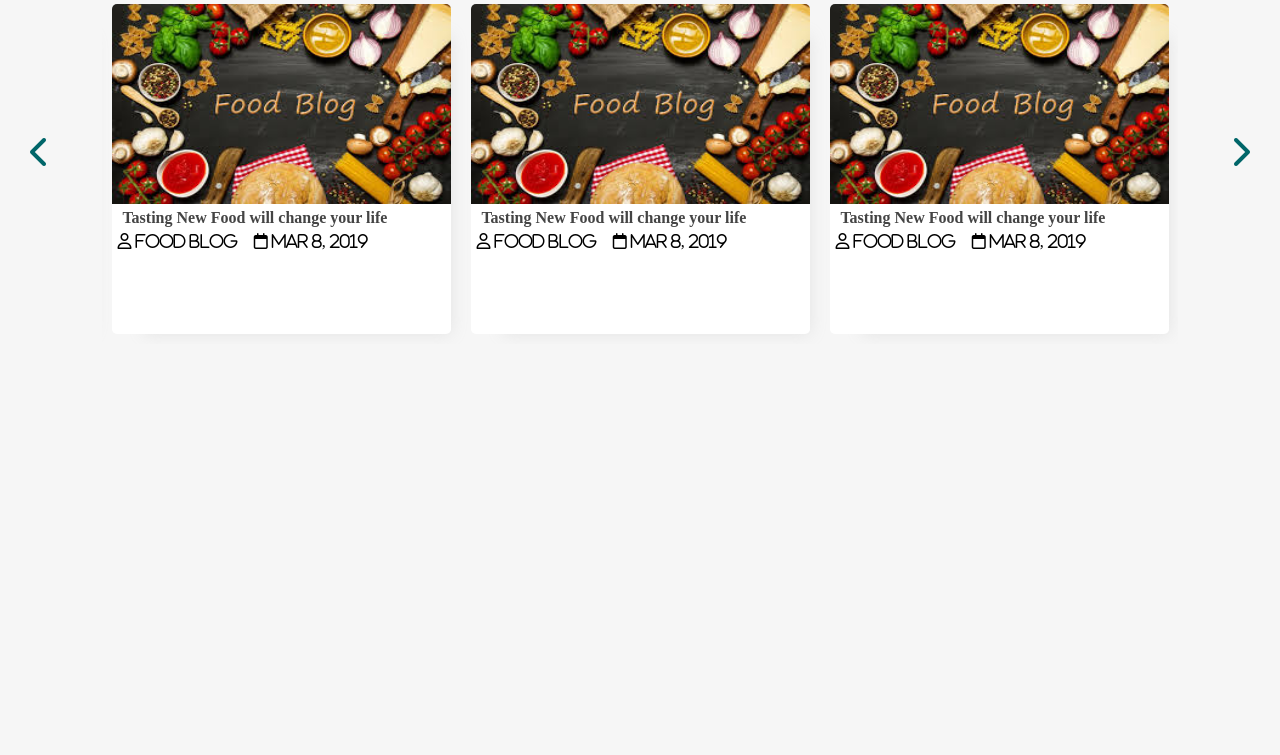
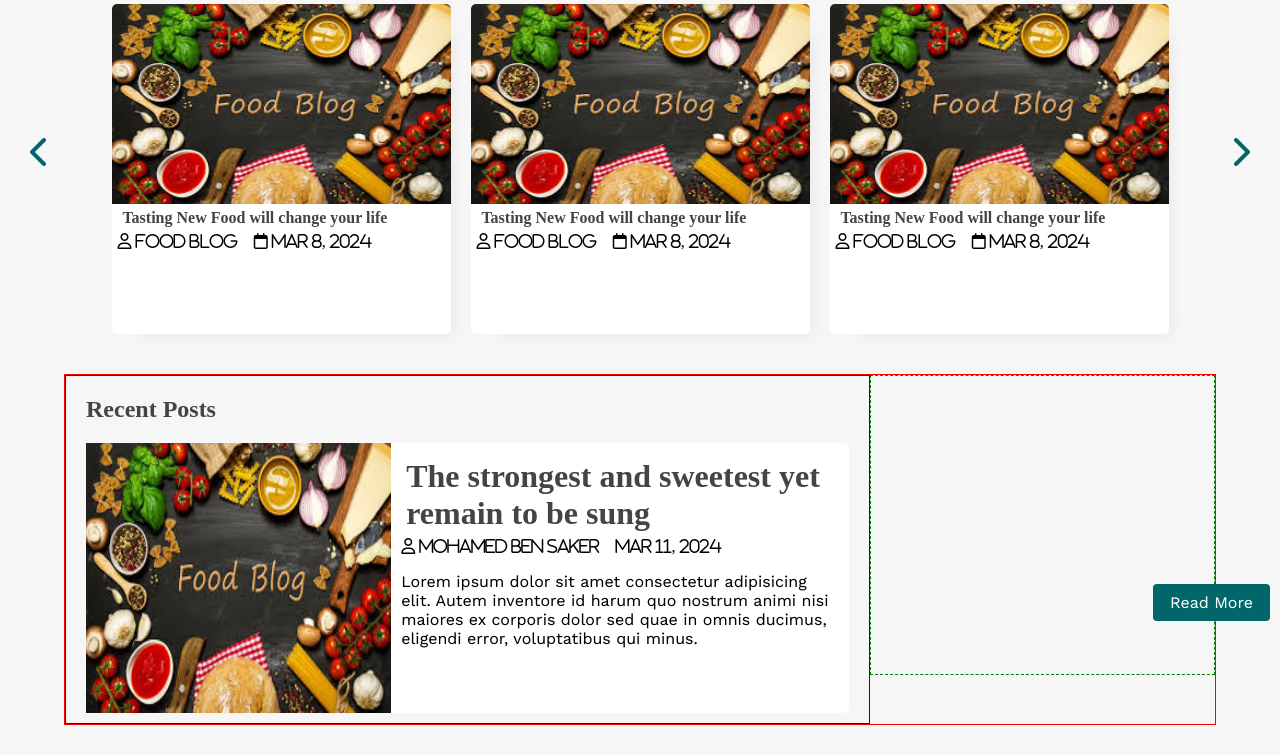
Before and after one commit to Ryannn26/Chakchouka, a PHP site: page / in a window 1280 px wide. Shown: the part 169-924 px from the top of the page. Before the commit the page ends 419 px from the top, so only its background shows below. Run offline with PHP 8.4, Linux system fonts and the light colour scheme; some libraries are stand-ins or nearby versions.

Commit message:
adding post-section

```diff
--- a/blog/index.html
+++ b/blog/index.html
@@ -55,7 +55,7 @@
                     <i class="far fa-user"> Food Blog
                     </i>
                     &nbsp;
-                    <i class="far fa-calendar"> Mar 8, 2019</i>
+                    <i class="far fa-calendar"> Mar 8, 2024</i>
                 </div>
             </div>
             <div class="post">
@@ -65,7 +65,7 @@
                     <i class="far fa-user"> Food Blog
                     </i>
                     &nbsp;
-                    <i class="far fa-calendar"> Mar 8, 2019</i>
+                    <i class="far fa-calendar"> Mar 8, 2024</i>
                 </div>
             </div>
             <div class="post">
@@ -75,7 +75,7 @@
                     <i class="far fa-user"> Food Blog
                     </i>
                     &nbsp;
-                    <i class="far fa-calendar"> Mar 8, 2019</i>
+                    <i class="far fa-calendar"> Mar 8, 2024</i>
                 </div>
             </div>
             <div class="post">
@@ -85,7 +85,7 @@
                     <i class="far fa-user"> Food Blog
                     </i>
                     &nbsp;
-                    <i class="far fa-calendar"> Mar 8, 2019</i>
+                    <i class="far fa-calendar"> Mar 8, 2024</i>
                 </div>
             </div>
             <div class="post">
@@ -95,7 +95,7 @@
                     <i class="far fa-user"> Food Blog
                     </i>
                     &nbsp;
-                    <i class="far fa-calendar"> Mar 8, 2019</i>
+                    <i class="far fa-calendar"> Mar 8, 2024</i>
                 </div>
             </div>
             <div class="post">
@@ -105,12 +105,32 @@
                     <i class="far fa-user"> Food Blog
                     </i>
                     &nbsp;
-                    <i class="far fa-calendar"> Mar 8, 2019</i>
+                    <i class="far fa-calendar"> Mar 8, 2024</i>
                 </div>
             </div>
         </div>
     </div>
     <!--//POST SLIDER -->
+    <!--content section-->
+    <div class="content clearfix">
+        <!--main content-->
+        <div class="main-content">
+            <h2 class="recent-post-title">Recent Posts</h2>
+            <div class="post">
+                <img src="imgs/images.jpg" alt="" class="post-image">
+                <div class="post-preview">
+                    <h1><a href="single.html">The strongest and sweetest yet remain to be sung </a></h1>
+                    <i class="far fa-user"> Mohamed Ben Saker</i>
+                    &nbsp;
+                    <i class="far calendar"> Mar 11, 2024</i>
+                    <p class="preview-text">Lorem ipsum dolor sit amet consectetur adipisicing elit. Autem inventore id harum quo nostrum animi nisi maiores ex corporis dolor sed quae in omnis ducimus, eligendi error, voluptatibus qui minus.
+                    </p>
+                    <a href="single.html" class="btn read-more">Read More</a>
+                </div>
+            </div>
+        </div>
+        <div class="sidebar"></div>
+    </div>
 </div>
 <!--JQUERRY -->
     <script src="https://cdnjs.cloudflare.com/ajax/libs/jquery/3.7.1/jquery.min.js" integrity="sha512-v2CJ7UaYy4JwqLDIrZUI/4hqeoQieOmAZNXBeQyjo21dadnwR+8ZaIJVT8EE2iyI61OV8e6M8PP2/4hpQINQ/g==" crossorigin="anonymous" referrerpolicy="no-referrer"></script>
--- a/blog/style.css
+++ b/blog/style.css
@@ -17,6 +17,23 @@ a{
     text-decoration: none;
     color: inherit;
 }
+.clearfix::after{
+    content:'';
+    display: block;
+    clear: both;
+}
+.btn{
+    padding: .5rem 1rem;
+    background-color: #006669;
+    color: white;
+    border: 1px solid transparent;
+    border-radius: .25rem;
+}
+.btn:hover{
+    color: white !important;
+    background-color: #006669;
+
+}
 header {
     background-color: #008489;
     height: 66px;
@@ -28,7 +45,6 @@ header .logo {
     float: left;
     height: inherit;
     margin-left: 2em;
-
 }
 header .logo-text {
     margin: 8px;
@@ -141,6 +157,52 @@ header ul li ul li a:hover{
     border-top-right-radius: 5px;
 
 }
+/* content styling */
+.content{
+    width: 90%;
+    margin: 30px auto 30px;
+    border: 1px solid red;
+}
+.content .main-content {
+    width: 70%;
+    float: left;
+    border: 1px solid blue;
+
+}
+.content .main-content .recent-post-title{
+    margin: 20px;
+}
+.content .main-content .post{
+    width: 95%;
+    height: 270px;
+    margin: 10px auto;
+    border-radius: 5px;
+    background-color: white;
+}
+.content .main-content .post .read-more{
+    position: absolute;
+    bottom: 10px;
+    right: 10px;
+
+}
+.content .main-content .post .post-preview{
+    padding: 10px;
+    width: 60%;
+    float: right;
+}
+.content .main-content .post .post-image{
+    width: 40%;
+    height: 100%;
+    float: left;
+
+}
+.content .sidebar{
+    width:30% ;
+    float: left;
+    border: 1px dashed green;
+    height: 300px;
+}
+
 /*Media queries*/
 @media only screen and (max-width: 750px){
     header{
```
